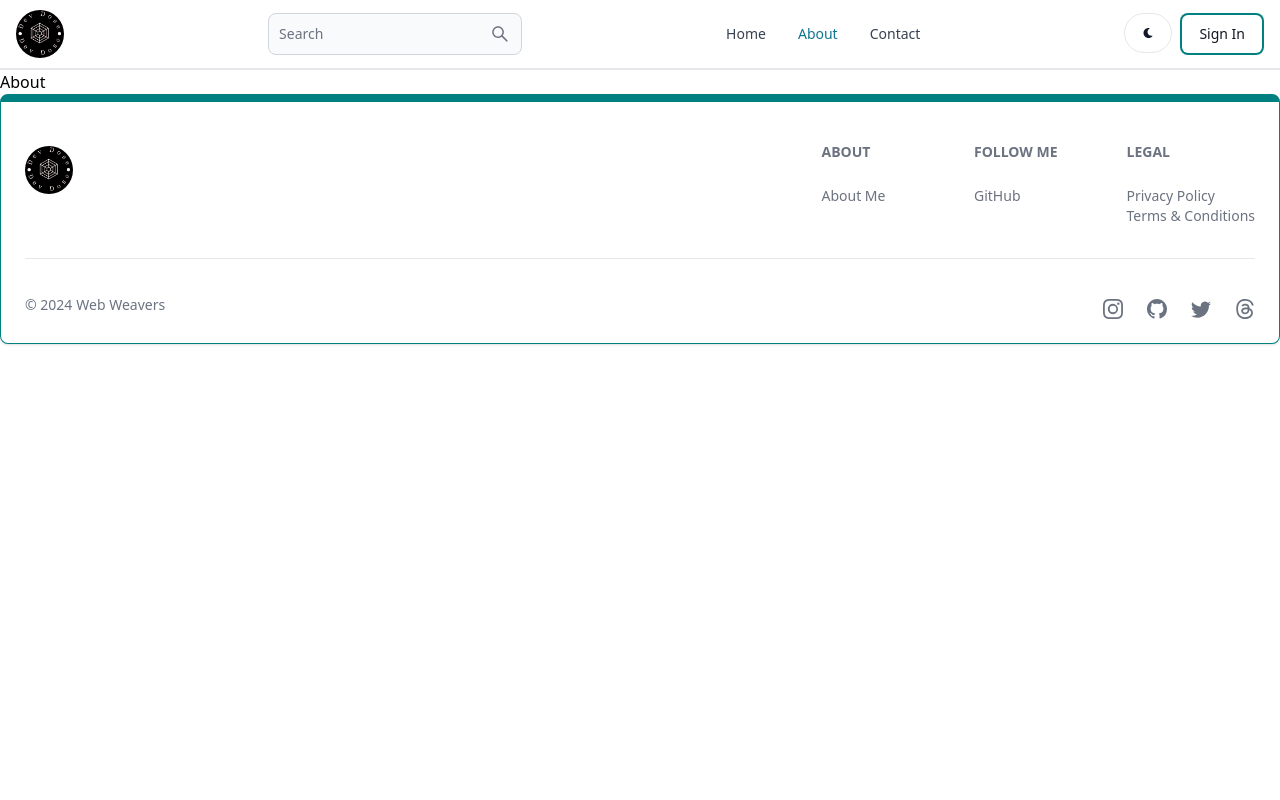
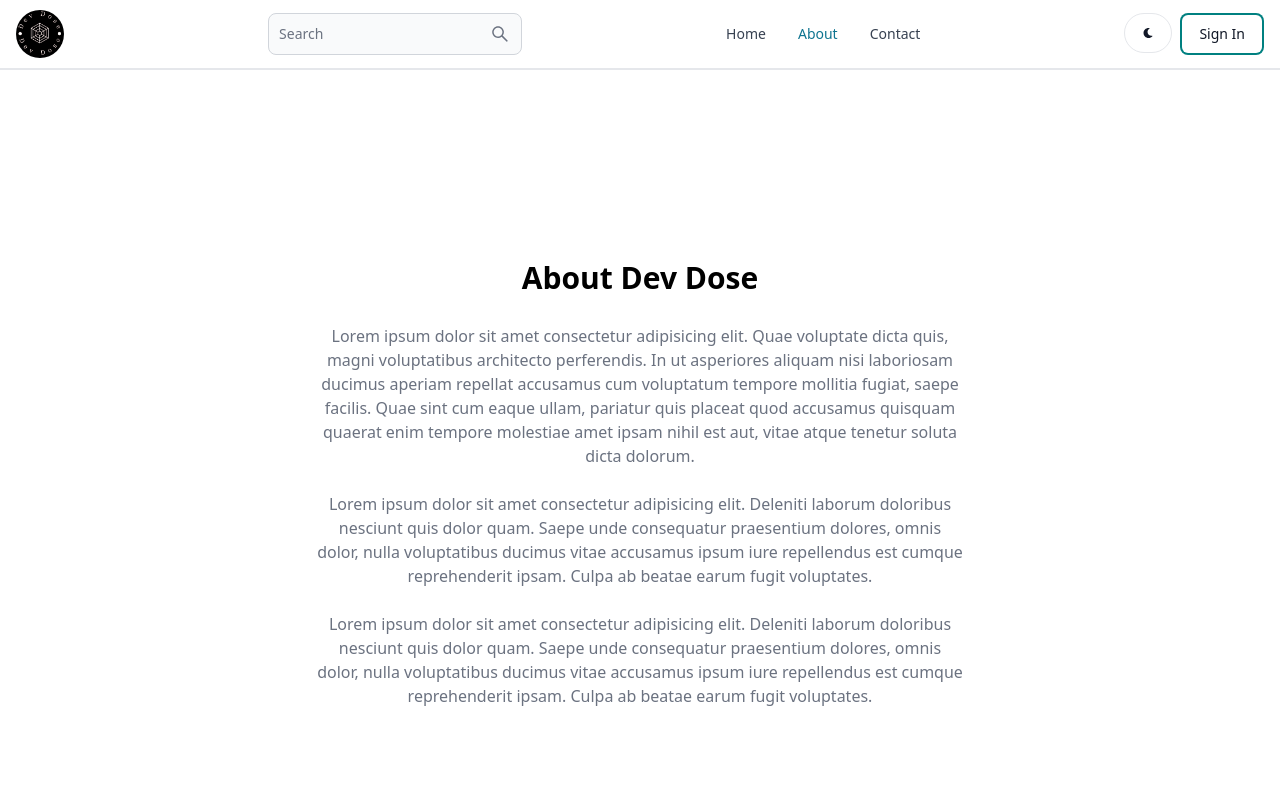
Before and after one commit to ScareCrow-23/blog.app, a React (Vite) app in the folder client/: page /about in a window 1280 px wide. Shown: the top 800 px of the page. Built offline with nearby package versions, Linux system fonts and the light colour scheme; no server answers.

Commit message:
Final version. Ready to Deploy

```diff
--- a/client/src/pages/About.jsx
+++ b/client/src/pages/About.jsx
@@ -1,5 +1,40 @@
 import React from "react";
 
 export default function About() {
-  return <div>About</div>;
+  return (
+    <div className="min-h-screen flex items-center justify-center">
+      <div className="max-w-2xl mx-auto p-3 text-center">
+        <div>
+          <h1 className="text-3xl font-semibold text-center my-7">
+            About Dev Dose
+          </h1>
+          <div className=" text-md text-gray-500 flex flex-col gap-6">
+            <p>
+              Lorem ipsum dolor sit amet consectetur adipisicing elit. Quae
+              voluptate dicta quis, magni voluptatibus architecto perferendis.
+              In ut asperiores aliquam nisi laboriosam ducimus aperiam repellat
+              accusamus cum voluptatum tempore mollitia fugiat, saepe facilis.
+              Quae sint cum eaque ullam, pariatur quis placeat quod accusamus
+              quisquam quaerat enim tempore molestiae amet ipsam nihil est aut,
+              vitae atque tenetur soluta dicta dolorum.
+            </p>
+            <p>
+              Lorem ipsum dolor sit amet consectetur adipisicing elit. Deleniti
+              laborum doloribus nesciunt quis dolor quam. Saepe unde consequatur
+              praesentium dolores, omnis dolor, nulla voluptatibus ducimus vitae
+              accusamus ipsum iure repellendus est cumque reprehenderit ipsam.
+              Culpa ab beatae earum fugit voluptates.
+            </p>
+            <p>
+              Lorem ipsum dolor sit amet consectetur adipisicing elit. Deleniti
+              laborum doloribus nesciunt quis dolor quam. Saepe unde consequatur
+              praesentium dolores, omnis dolor, nulla voluptatibus ducimus vitae
+              accusamus ipsum iure repellendus est cumque reprehenderit ipsam.
+              Culpa ab beatae earum fugit voluptates.
+            </p>
+          </div>
+        </div>
+      </div>
+    </div>
+  );
 }
--- a/client/src/pages/Contact.jsx
+++ b/client/src/pages/Contact.jsx
@@ -1,5 +1,5 @@
 import React from "react";
 
 export default function Contact() {
-  return <div>Contact</div>;
+  return <div>Work in progress...</div>;
 }
--- a/package.json
+++ b/package.json
@@ -6,7 +6,8 @@
   "main": "index.js",
   "scripts": {
     "dev": "nodemon api/index.js",
-    "start": "node api/index.js"
+    "start": "node api/index.js",
+    "build": "npm install && npm install --prefix client && npm run build --prefix client"
   },
   "keywords": [],
   "author": "",
```
Also changed, not shown: 1 other file (tests, documents, lock files or other folders).
